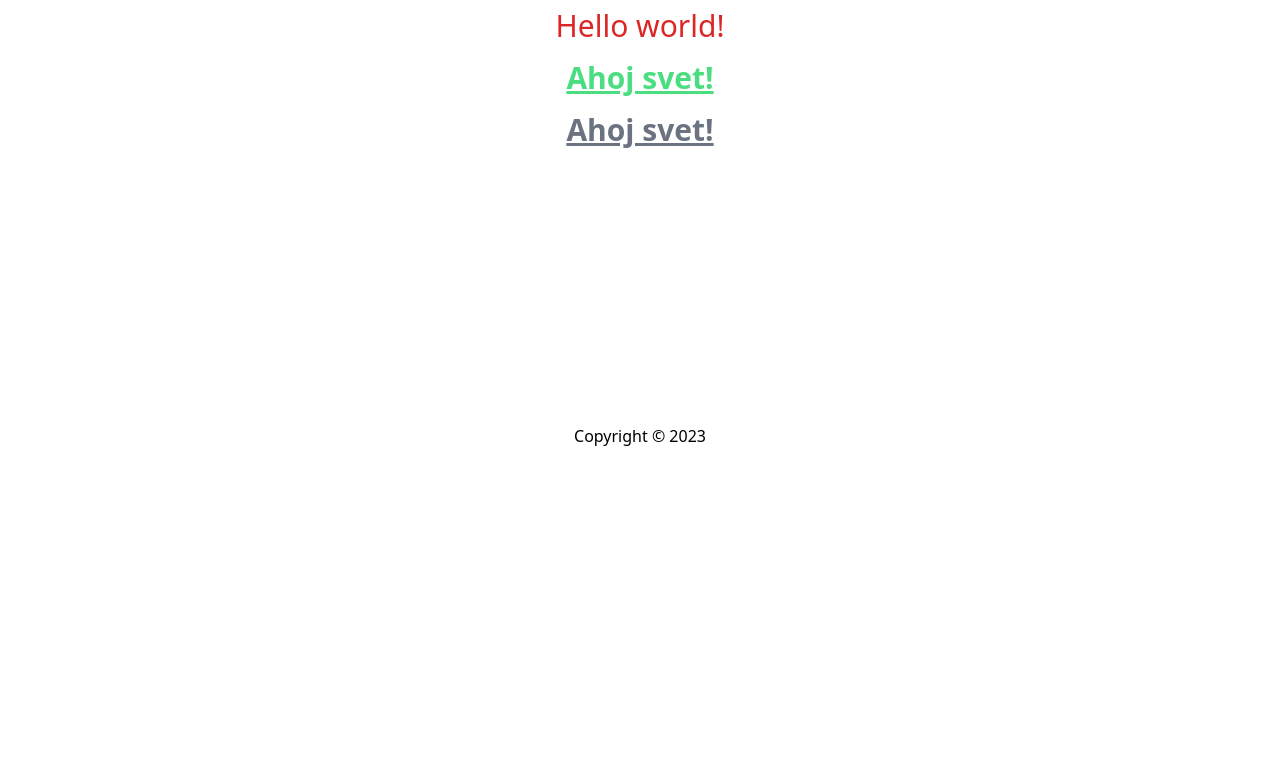
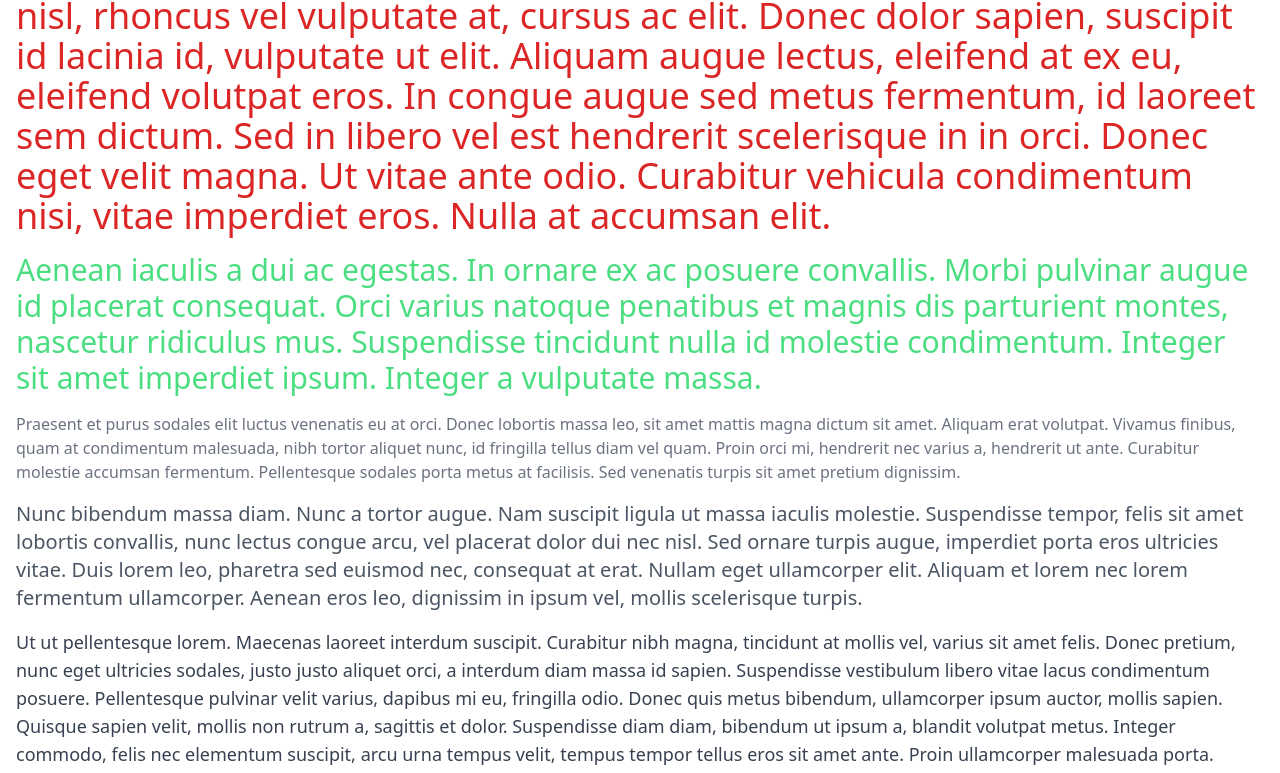
Before and after one commit to devpora/step-by-step-example-nuxt3-tailwind-restapi-pinia, a Nuxt app: page / in a window 1280 px wide. Shown: the part 336-1109 px from the top of the page. Before the commit the page ends 800 px from the top, so only its background shows below. Built offline with nearby package versions, Linux system fonts and the light colour scheme.

Commit message:
Change class for correct darkmode

```diff
--- a/pages/index.vue
+++ b/pages/index.vue
@@ -11,10 +11,7 @@ const changeDark = () => {
 </script>
 
 <template>
-  <div
-      :class="{ 'dark': isDark }"
-      class="flex flex-col h-screen bg-white text-black dark:bg-gray-900 dark:text-white"
-  >
+  <div class="flex flex-col min-h-screen bg-white text-black dark:bg-gray-900 dark:text-white">
     <header class="text-gray-800 py-4 fixed w-full z-10 bg-white dark:bg-gray-900">
       <div class="container mx-auto flex justify-between items-center px-4 text-black dark:text-white">
         <h1 class="text-2xl font-bold">Nuxt3</h1>
@@ -29,15 +26,26 @@ const changeDark = () => {
         <h1 class="text-3xl font-extralight text-yellow-500 mb-4">
           Hello world!
         </h1>
-        <h2 class="text-3xl font-light text-red-600 mb-4">
-          Hello world!
+        <h2 class="text-4xl font-light text-red-600 mb-4">
+          Lorem ipsum dolor sit amet, consectetur adipiscing elit. Aliquam nec nunc at sem posuere dictum eget et magna. Curabitur id velit quis nisl efficitur dictum eu et lacus. Duis in arcu nisl. In nisl erat, rhoncus at lorem quis, blandit ornare neque. Duis egestas augue id lectus aliquam elementum. In lobortis augue vel erat fringilla mollis. Vestibulum nulla nisl, rhoncus vel vulputate at, cursus ac elit. Donec dolor sapien, suscipit id lacinia id, vulputate ut elit. Aliquam augue lectus, eleifend at ex eu, eleifend volutpat eros. In congue augue sed metus fermentum, id laoreet sem dictum. Sed in libero vel est hendrerit scelerisque in in orci. Donec eget velit magna. Ut vitae ante odio. Curabitur vehicula condimentum nisi, vitae imperdiet eros. Nulla at accumsan elit.
+
         </h2>
-        <h3 class="text-3xl font-bold underline text-green-400 mb-4">
-          Ahoj svet!
+        <h3 class="text-3xl text-green-400 mb-4">
+          Aenean iaculis a dui ac egestas. In ornare ex ac posuere convallis. Morbi pulvinar augue id placerat consequat. Orci varius natoque penatibus et magnis dis parturient montes, nascetur ridiculus mus. Suspendisse tincidunt nulla id molestie condimentum. Integer sit amet imperdiet ipsum. Integer a vulputate massa.
+
         </h3>
-        <h4 class="text-3xl font-extrabold underline text-gray-500 mb-4">
-          Ahoj svet!
+        <h4 class="text-black text-gray-500 mb-4">
+          Praesent et purus sodales elit luctus venenatis eu at orci. Donec lobortis massa leo, sit amet mattis magna dictum sit amet. Aliquam erat volutpat. Vivamus finibus, quam at condimentum malesuada, nibh tortor aliquet nunc, id fringilla tellus diam vel quam. Proin orci mi, hendrerit nec varius a, hendrerit ut ante. Curabitur molestie accumsan fermentum. Pellentesque sodales porta metus at facilisis. Sed venenatis turpis sit amet pretium dignissim.
         </h4>
+        <h5 class="text-xl text-gray-600 mb-4">
+          Nunc bibendum massa diam. Nunc a tortor augue. Nam suscipit ligula ut massa iaculis molestie. Suspendisse tempor, felis sit amet lobortis convallis, nunc lectus congue arcu, vel placerat dolor dui nec nisl. Sed ornare turpis augue, imperdiet porta eros ultricies vitae. Duis lorem leo, pharetra sed euismod nec, consequat at erat. Nullam eget ullamcorper elit. Aliquam et lorem nec lorem fermentum ullamcorper. Aenean eros leo, dignissim in ipsum vel, mollis scelerisque turpis.
+        </h5>
+        <h6 class="text-lg text-gray-700 mb-4">
+          Ut ut pellentesque lorem. Maecenas laoreet interdum suscipit. Curabitur nibh magna, tincidunt at mollis vel, varius sit amet felis. Donec pretium, nunc eget ultricies sodales, justo justo aliquet orci, a interdum diam massa id sapien. Suspendisse vestibulum libero vitae lacus condimentum posuere. Pellentesque pulvinar velit varius, dapibus mi eu, fringilla odio. Donec quis metus bibendum, ullamcorper ipsum auctor, mollis sapien. Quisque sapien velit, mollis non rutrum a, sagittis et dolor. Suspendisse diam diam, bibendum ut ipsum a, blandit volutpat metus. Integer commodo, felis nec elementum suscipit, arcu urna tempus velit, tempus tempor tellus eros sit amet ante. Proin ullamcorper malesuada porta. Phasellus mollis mauris id arcu mollis mattis. Quisque sed gravida erat. Nulla facilisi.
+        </h6>
+        <h6 class="text-lg text-gray-800 mb-4">
+          Ut ut pellentesque lorem. Maecenas laoreet interdum suscipit. Curabitur nibh magna, tincidunt at mollis vel, varius sit amet felis. Donec pretium, nunc eget ultricies sodales, justo justo aliquet orci, a interdum diam massa id sapien. Suspendisse vestibulum libero vitae lacus condimentum posuere. Pellentesque pulvinar velit varius, dapibus mi eu, fringilla odio. Donec quis metus bibendum, ullamcorper ipsum auctor, mollis sapien. Quisque sapien velit, mollis non rutrum a, sagittis et dolor. Suspendisse diam diam, bibendum ut ipsum a, blandit volutpat metus. Integer commodo, felis nec elementum suscipit, arcu urna tempus velit, tempus tempor tellus eros sit amet ante. Proin ullamcorper malesuada porta. Phasellus mollis mauris id arcu mollis mattis. Quisque sed gravida erat. Nulla facilisi.
+        </h6>
       </div>
     </main>
     <footer class="py-4">
```
Also changed, not shown: 1 other file (tests, documents, lock files or other folders).
